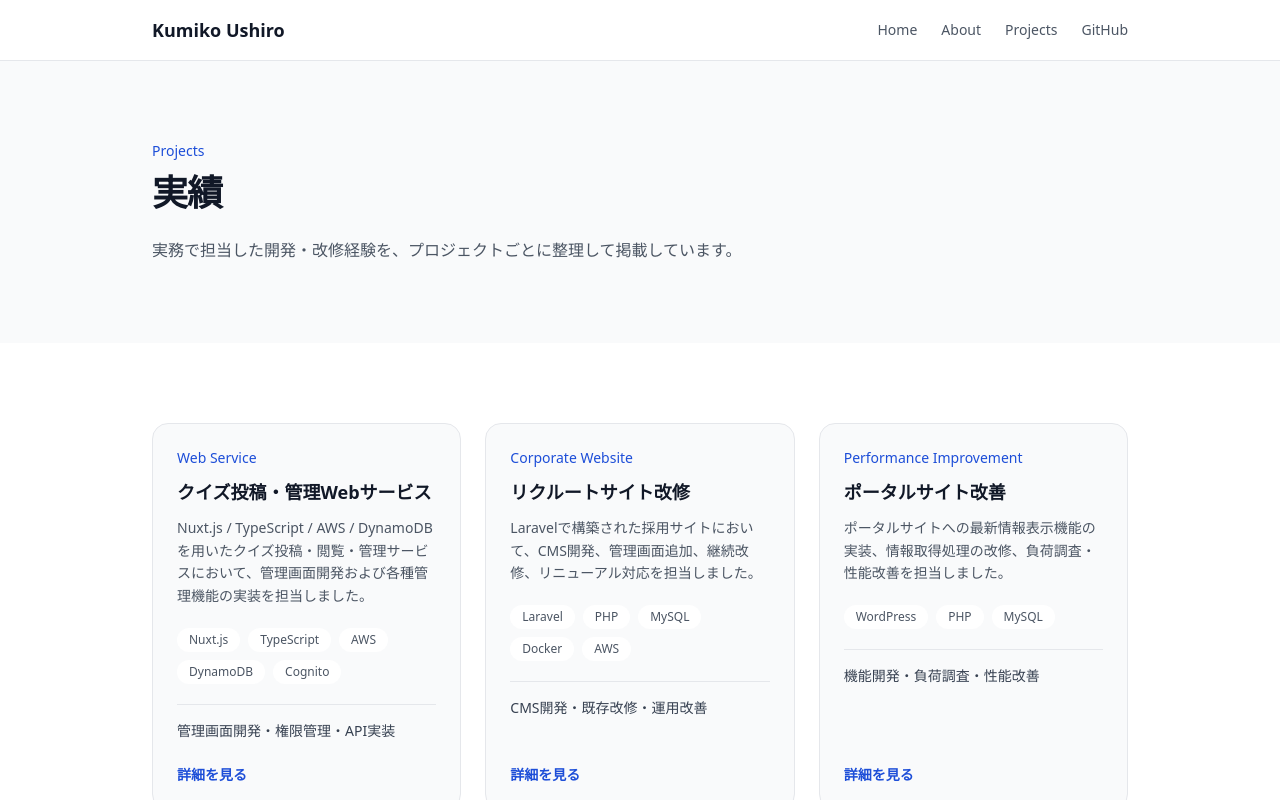
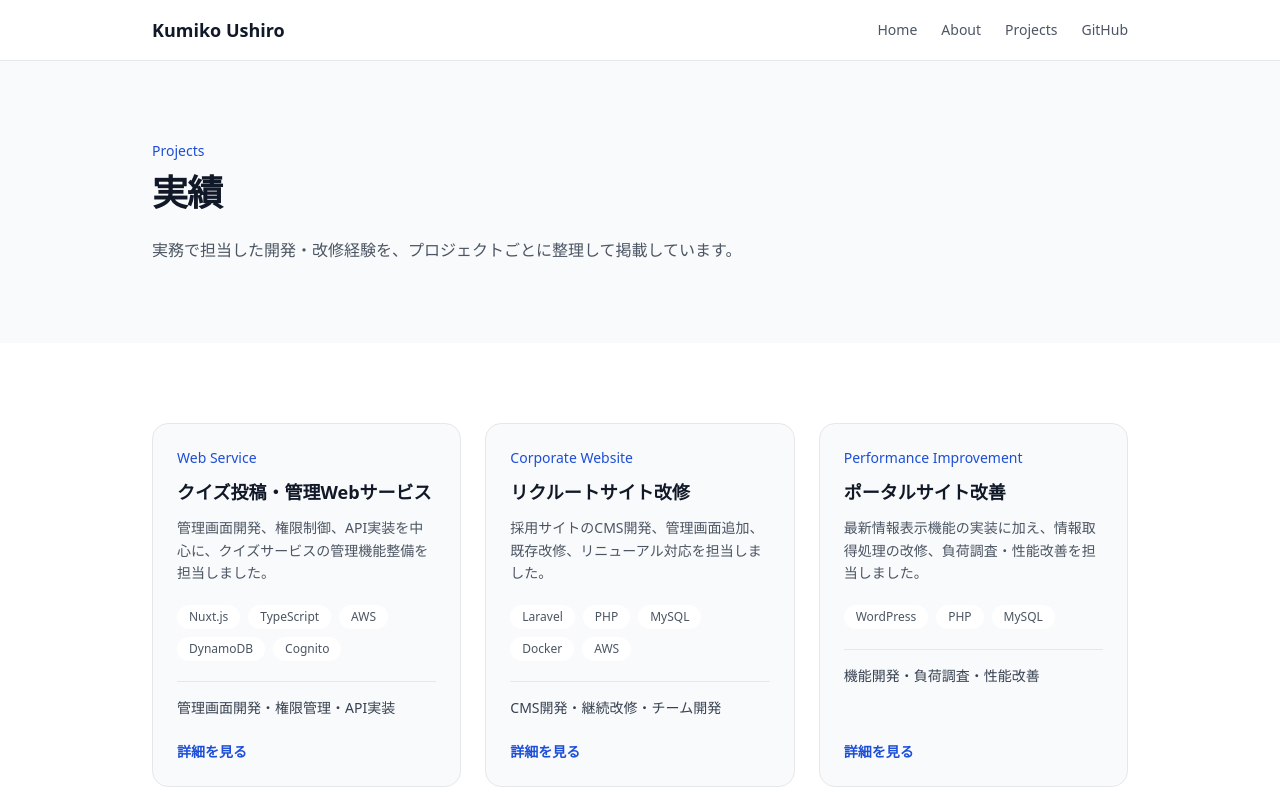
Before and after one commit to ushiro-dev/portfolio, a Nuxt app: page /projects in a window 1280 px wide. Shown: the top 800 px of the page. Built offline with nearby package versions, Linux system fonts and the light colour scheme.

Commit message:
refactor: improve projects and strengths

```diff
--- a/app/components/home/StrengthSection.vue
+++ b/app/components/home/StrengthSection.vue
@@ -2,21 +2,21 @@
 const strengths = [
   {
     number: '01',
-    title: '保守性・運用性を意識した実装',
+    title: '管理画面・CMS開発経験',
     description:
-      'LaravelやWordPressを用いた管理画面・CMS開発において、後から修正しやすい構成や、運用担当者が扱いやすい画面設計を意識して実装してきました。',
+      'Laravel・WordPress・Nuxt.js を用いた管理画面開発やCMS開発を経験し、運用担当者が扱いやすい構成や画面設計を意識して実装してきました。',
   },
   {
     number: '02',
     title: '既存システムの改善・調査対応',
     description:
-      '既存コードや仕様を確認しながら、重複処理の整理、表示調整、不具合調査、パフォーマンス改善など、運用中システムの改善に取り組んできました。',
+      '既存コードや仕様を確認しながら、表示調整、不具合調査、重複処理の整理、性能改善など、運用中システムの改善対応に取り組んできました。',
   },
   {
     number: '03',
     title: '未経験領域へのキャッチアップ',
     description:
-      '未経験の技術や既存システムでも、公式ドキュメントや既存コードを確認しながら理解を進め、必要な実装・調査対応を行ってきました。',
+      '未経験技術や既存システムでも、ドキュメントや既存コードを確認しながら理解を進め、必要な実装・調査対応を行ってきました。',
   },
 ]
 </script>
@@ -31,7 +31,7 @@ const strengths = [
           強み
         </h2>
         <p class="mt-4 leading-relaxed text-gray-600">
-          実務経験の中で培った、改善・調査・キャッチアップ力をもとに、運用を意識した開発に取り組んできました。
+          管理画面開発・既存システム改善・キャッチアップ力を強みとして、運用を意識したWeb開発に取り組んできました。
         </p>
       </div>
 
--- a/app/data/projects.ts
+++ b/app/data/projects.ts
@@ -6,6 +6,8 @@ export const projects = [
     title: 'クイズ投稿・管理Webサービス',
     point: '管理画面開発・権限管理・API実装',
     tags: ['Nuxt.js', 'TypeScript', 'AWS', 'DynamoDB', 'Cognito'],
+    listDescription:
+      '管理画面開発、権限制御、API実装を中心に、クイズサービスの管理機能整備を担当しました。',
     description:
       'Nuxt.js / TypeScript / AWS / DynamoDB を用いたクイズ投稿・閲覧・管理サービスにおいて、管理画面開発および各種管理機能の実装を担当しました。',
     background:
@@ -22,9 +24,9 @@ export const projects = [
       '画面実装だけでなく、API・認証・DB連携まで含めて一貫して対応',
     ],
     results: [
-      'Nuxt.js・TypeScript・DynamoDB など未経験技術をキャッチアップしながら開発を推進',
-      'API・認証・DB連携を含めた一貫した実装経験を積んだ',
-      '共通化や責務分離を通して、保守性を意識した実装を経験',
+      '管理画面開発からAPI実装、認証・DB連携まで一貫して担当',
+      '管理者権限に応じた画面制御・機能出し分けを実装',
+      '共通処理の整理により、保守性を意識した実装を実施',
     ],
   },
   {
@@ -32,8 +34,10 @@ export const projects = [
     featured: true,
     category: 'Corporate Website',
     title: 'リクルートサイト改修',
-    point: 'CMS開発・既存改修・運用改善',
+    point: 'CMS開発・継続改修・チーム開発',
     tags: ['Laravel', 'PHP', 'MySQL', 'Docker', 'AWS'],
+    listDescription:
+      '採用サイトのCMS開発、管理画面追加、既存改修、リニューアル対応を担当しました。',
     description:
       'Laravelで構築された採用サイトにおいて、CMS開発、管理画面追加、継続改修、リニューアル対応を担当しました。',
     background:
@@ -49,9 +53,9 @@ export const projects = [
       'デザイン再現だけでなく、CMS運用を考慮した設計・実装を意識して対応',
     ],
     results: [
-      'CMS開発を通して、運用しやすさを意識した実装を経験',
-      '継続改修やリニューアル対応を通して、既存システム改善の経験を積んだ',
-      'レビューやフォロー対応を通して、チーム開発での連携経験を積んだ',
+      '静的ページのCMS化により、管理画面から更新できる構成を実装',
+      '既存機能改修やリニューアル対応を通して、継続運用を支える改善を実施',
+      'レビュー・フォロー対応を行い、チーム内の開発進行を支援',
     ],
   },
   {
@@ -62,6 +66,8 @@ export const projects = [
     listTitle: 'ポータルサイト改善',
     point: '機能開発・負荷調査・性能改善',
     tags: ['WordPress', 'PHP', 'MySQL'],
+    listDescription:
+      '最新情報表示機能の実装に加え、情報取得処理の改修、負荷調査・性能改善を担当しました。',
     description:
       'ポータルサイトへの最新情報表示機能の実装、情報取得処理の改修、負荷調査・性能改善を担当しました。',
     background:
@@ -78,9 +84,9 @@ export const projects = [
       'アプリケーションだけでなく、サーバ構成も含めた改善を意識して対応',
     ],
     results: [
-      '機能開発から負荷調査・性能改善まで一貫して対応',
-      '負荷調査を通して、アプリケーションとサーバの両面を考慮した改善を経験',
-      '段階的な改善を積み重ね、安定運用を意識した改善経験を積んだ',
+      '最新情報表示機能の実装から情報取得処理の改修まで担当',
+      '負荷調査を行い、アプリケーション・サーバ両面から改善を実施',
+      '段階的な改善により、安定運用を意識したパフォーマンス改善を実施',
     ],
   },
   {
@@ -89,8 +95,10 @@ export const projects = [
     category: 'Website Maintenance',
     title: 'WordPressサイト改修',
     listTitle: '企業サイト改修',
-    point: '既存改修・運用改善・調査対応',
+    point: '既存改修・コード調査・運用対応',
     tags: ['WordPress', 'PHP', 'CSS', 'JavaScript'],
+    listDescription:
+      '企業サイトの継続改修として、表示調整、既存機能改修、コード調査、運用対応を担当しました。',
     description:
       '企業サイトの運用・改修案件において、既存機能改修、表示調整、コンテンツ更新、既存コード調査を担当しました。',
     background:
@@ -107,9 +115,9 @@ export const projects = [
       '既存実装を踏襲しながら、保守性を意識して改修を実施',
     ],
     results: [
-      '既存サイト改修を通して、保守運用を意識した改修経験を積んだ',
-      '既存コード調査を通して、影響範囲を考慮した改修を経験',
-      '継続的な改修対応を通して、運用改善の経験を積んだ',
+      '既存コードを調査し、影響範囲を確認しながら改修を実施',
+      '表示調整・コンテンツ更新・軽微な機能追加など、運用中サイトの改修を担当',
+      '既存実装を踏襲しながら、保守性を意識した改善を実施',
     ],
   }
 ]
--- a/app/pages/projects/index.vue
+++ b/app/pages/projects/index.vue
@@ -34,7 +34,7 @@ import { projects } from '~/data/projects'
             </h2>
 
             <p class="mb-5 text-sm leading-relaxed text-gray-600">
-              {{ project.description }}
+              {{ project.listDescription }}
             </p>
 
             <div class="mb-5 flex flex-wrap gap-2">
```
